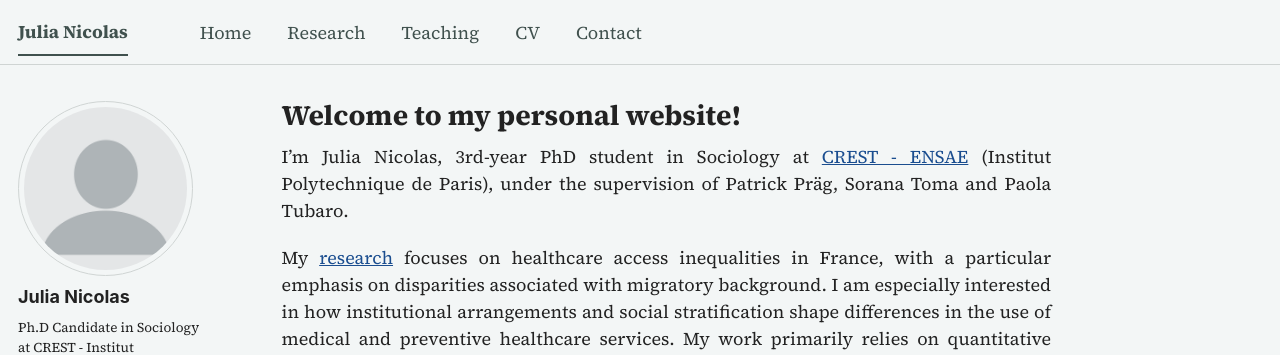
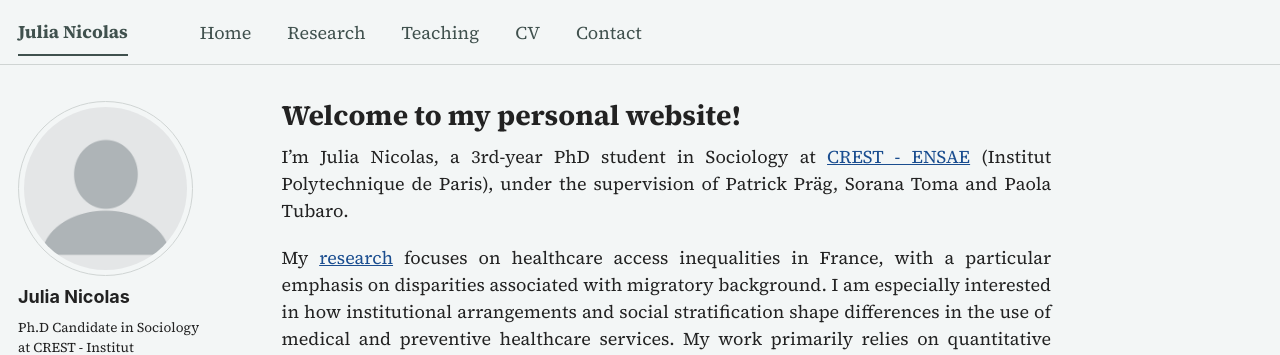
Before and after one commit to Julia-Nicolas/julia-nicolas.github.io, a Jekyll site: the page built from _pages/about.md, in a window 1280 px wide. Shown: the top 355 px of the page. Built offline with Jekyll 4.4.1, drawn with Linux system fonts in a browser that asks for light colours; some web fonts are replaced; a script bundle is joined from its source files by our own code; library files that are not in the unit come from our copies.

```diff
--- a/_pages/about.md
+++ b/_pages/about.md
@@ -7,7 +7,7 @@ redirect_from:
   - /about.html
 ---
 
-I'm Julia Nicolas, 3rd-year PhD student in Sociology at [CREST - ENSAE](https://crest.science/) (Institut Polytechnique de Paris), under the supervision of Patrick Präg, Sorana Toma and Paola Tubaro.
+I'm Julia Nicolas, a 3rd-year PhD student in Sociology at [CREST - ENSAE](https://crest.science/) (Institut Polytechnique de Paris), under the supervision of Patrick Präg, Sorana Toma and Paola Tubaro.
 
 My [research](/research/) focuses on healthcare access inequalities in France, with a particular emphasis on disparities associated with migratory background. I am especially interested in how institutional arrangements and social stratification shape differences in the use of medical and preventive healthcare services. My work primarily relies on quantitative methods and French survey data for the moment.
 
```
